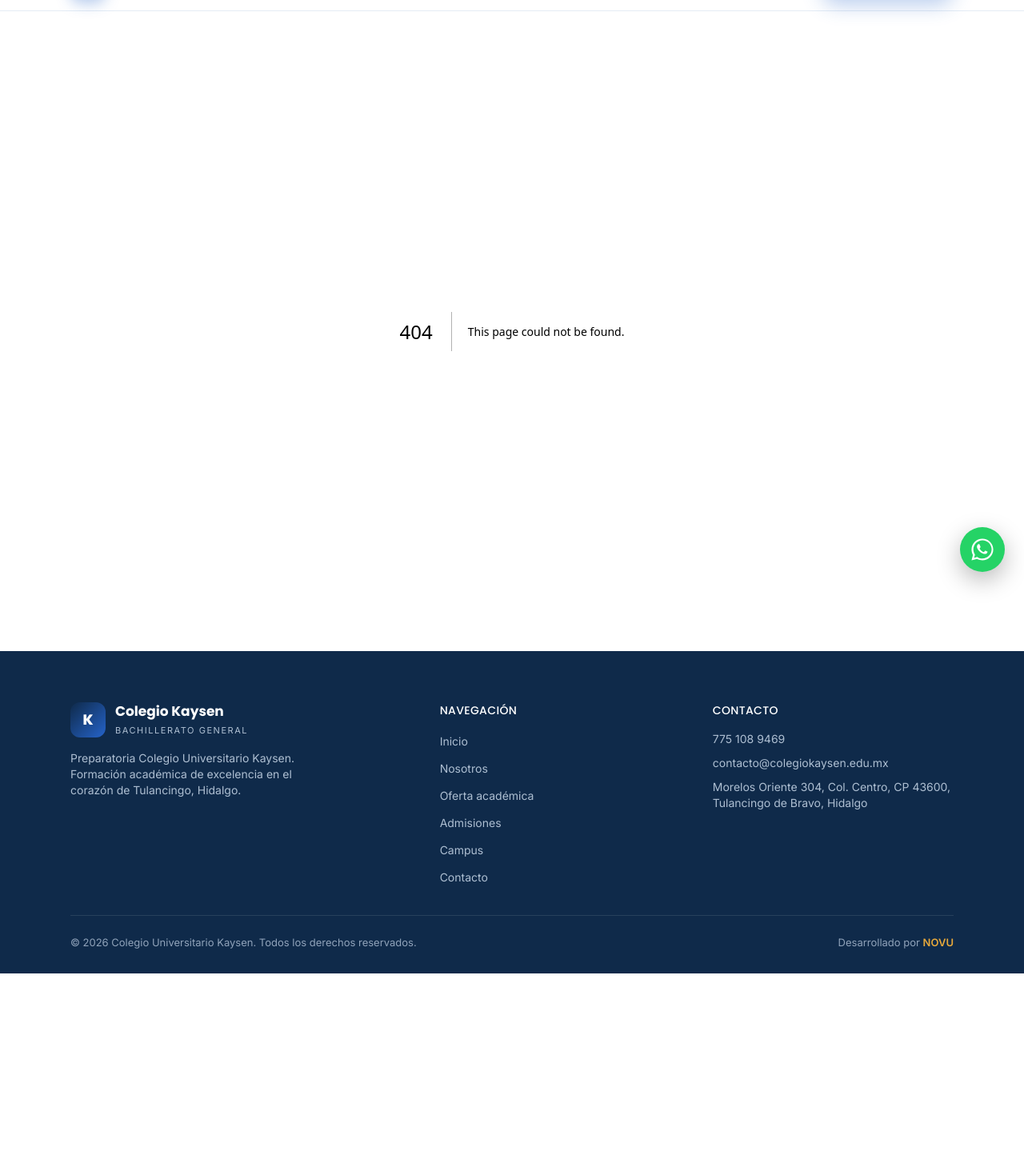
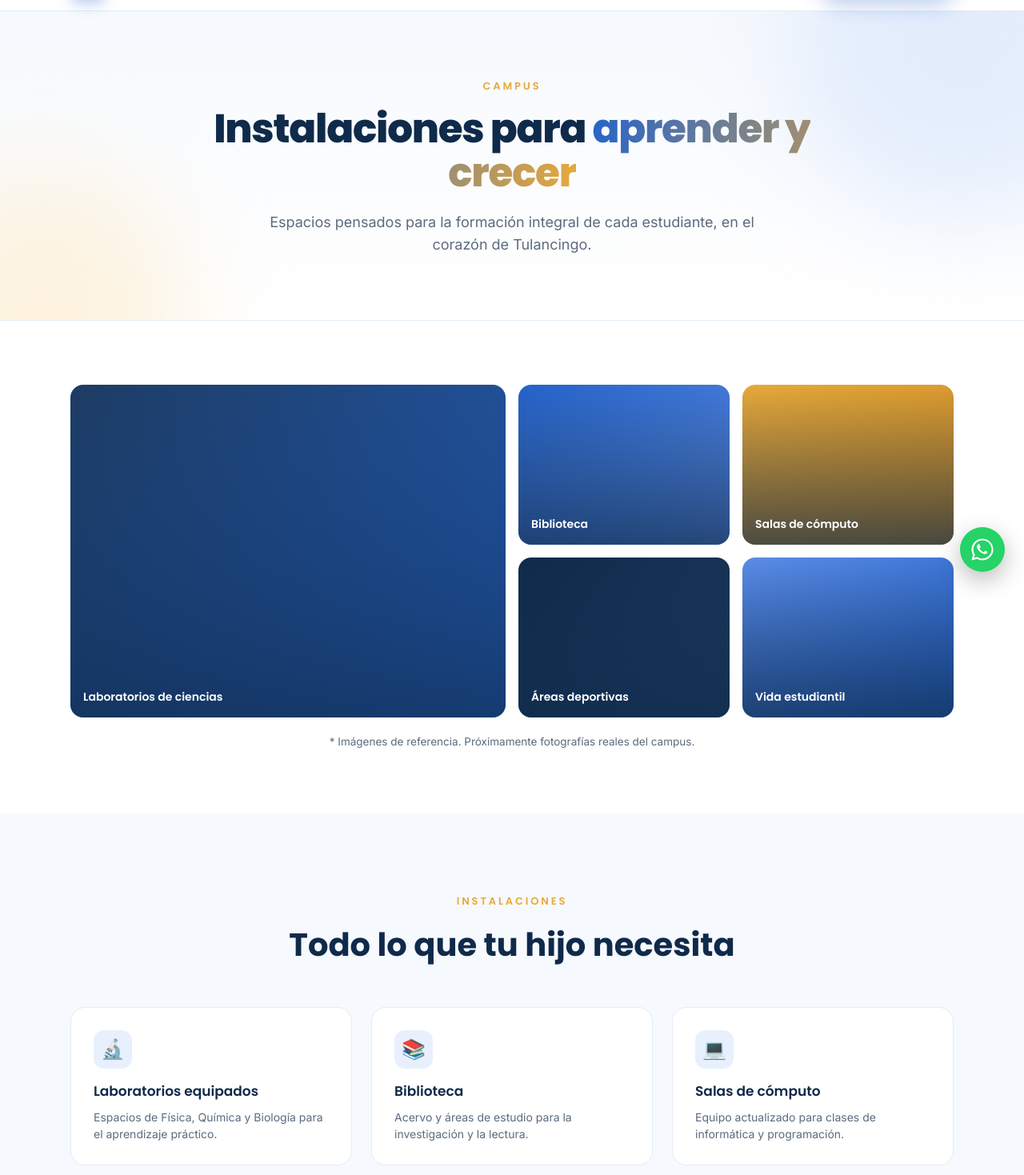
Before and after one commit to novumarketing/kaysen-web, a Next.js app: page /campus in a window 1280 px wide. Before the commit this address had no page. Shown: the part 61-1530 px from the top of the page at 80% size. Before the commit the page ends 1278 px from the top, so only its background shows below. Built offline with nearby package versions, Linux system fonts and the light colour scheme.

Commit message:
Add /campus page

```diff
--- /dev/null
+++ b/app/campus/page.tsx
@@ -0,0 +1,64 @@
+import type { Metadata } from "next";
+import { PageHero, SectionHead, CtaBand } from "@/components/ui";
+import { WA_VISIT } from "@/components/site";
+
+export const metadata: Metadata = {
+  title: "Campus",
+  description: "Conoce las instalaciones del Colegio Universitario Kaysen: laboratorios, biblioteca, salas de cómputo y áreas deportivas en Tulancingo.",
+};
+
+const gallery = [
+  { t: "Laboratorios de ciencias", cls: "md:col-span-2 md:row-span-2 bg-gradient-to-br from-[#1d3c63] to-blue", h: "h-full min-h-[260px]" },
+  { t: "Biblioteca", cls: "bg-gradient-to-br from-blue to-[#5b8de8]", h: "h-[200px]" },
+  { t: "Salas de cómputo", cls: "bg-gradient-to-br from-gold to-[#d18f24]", h: "h-[200px]" },
+  { t: "Áreas deportivas", cls: "bg-gradient-to-br from-navy to-[#1d3c63]", h: "h-[200px]" },
+  { t: "Vida estudiantil", cls: "bg-gradient-to-br from-[#5b8de8] to-blue", h: "h-[200px]" },
+];
+const facilities = [
+  { icon: "🔬", t: "Laboratorios equipados", d: "Espacios de Física, Química y Biología para el aprendizaje práctico." },
+  { icon: "📚", t: "Biblioteca", d: "Acervo y áreas de estudio para la investigación y la lectura." },
+  { icon: "💻", t: "Salas de cómputo", d: "Equipo actualizado para clases de informática y programación." },
+  { icon: "🏀", t: "Áreas deportivas", d: "Canchas y espacios para la activación física y la convivencia." },
+  { icon: "🏛️", t: "Aulas cómodas", d: "Salones iluminados y pensados para grupos reducidos." },
+  { icon: "📍", t: "Ubicación céntrica", d: "En el corazón de Tulancingo, de fácil acceso para las familias." },
+];
+
+export default function Campus() {
+  return (
+    <main>
+      <PageHero kicker="Campus" title={<>Instalaciones para <span className="grad-text">aprender y crecer</span></>}
+        sub="Espacios pensados para la formación integral de cada estudiante, en el corazón de Tulancingo." />
+
+      <section className="py-16 md:py-20">
+        <div className="wrap">
+          <div className="grid grid-cols-1 gap-4 md:grid-cols-4">
+            {gallery.map((g) => (
+              <div key={g.t} className={`relative flex items-end overflow-hidden rounded-2xl p-4 font-display text-sm font-semibold text-white ${g.cls} ${g.h}`}>
+                <div className="absolute inset-0 bg-gradient-to-t from-navy/70 to-transparent" />
+                <span className="relative z-10">{g.t}</span>
+              </div>
+            ))}
+          </div>
+          <p className="mt-5 text-center text-[13.5px] text-muted">* Imágenes de referencia. Próximamente fotografías reales del campus.</p>
+        </div>
+      </section>
+
+      <section className="bg-bg-2 py-20 md:py-24">
+        <div className="wrap">
+          <SectionHead center kicker="Instalaciones" title="Todo lo que tu hijo necesita" />
+          <div className="grid gap-6 sm:grid-cols-2 lg:grid-cols-3">
+            {facilities.map((f) => (
+              <div key={f.t} className="rounded-xl2 border border-line bg-white p-7">
+                <div className="mb-4 grid h-12 w-12 place-items-center rounded-[13px] bg-blue-soft text-2xl">{f.icon}</div>
+                <h3 className="font-display text-[17px] font-semibold text-navy">{f.t}</h3>
+                <p className="mt-2 text-[14px] text-muted">{f.d}</p>
+              </div>
+            ))}
+          </div>
+        </div>
+      </section>
+
+      <CtaBand title="Ven a conocer el campus en persona" sub="Agenda una visita guiada y recorre nuestras instalaciones con el equipo del colegio." href={WA_VISIT} label="Agendar una visita" />
+    </main>
+  );
+}
```
